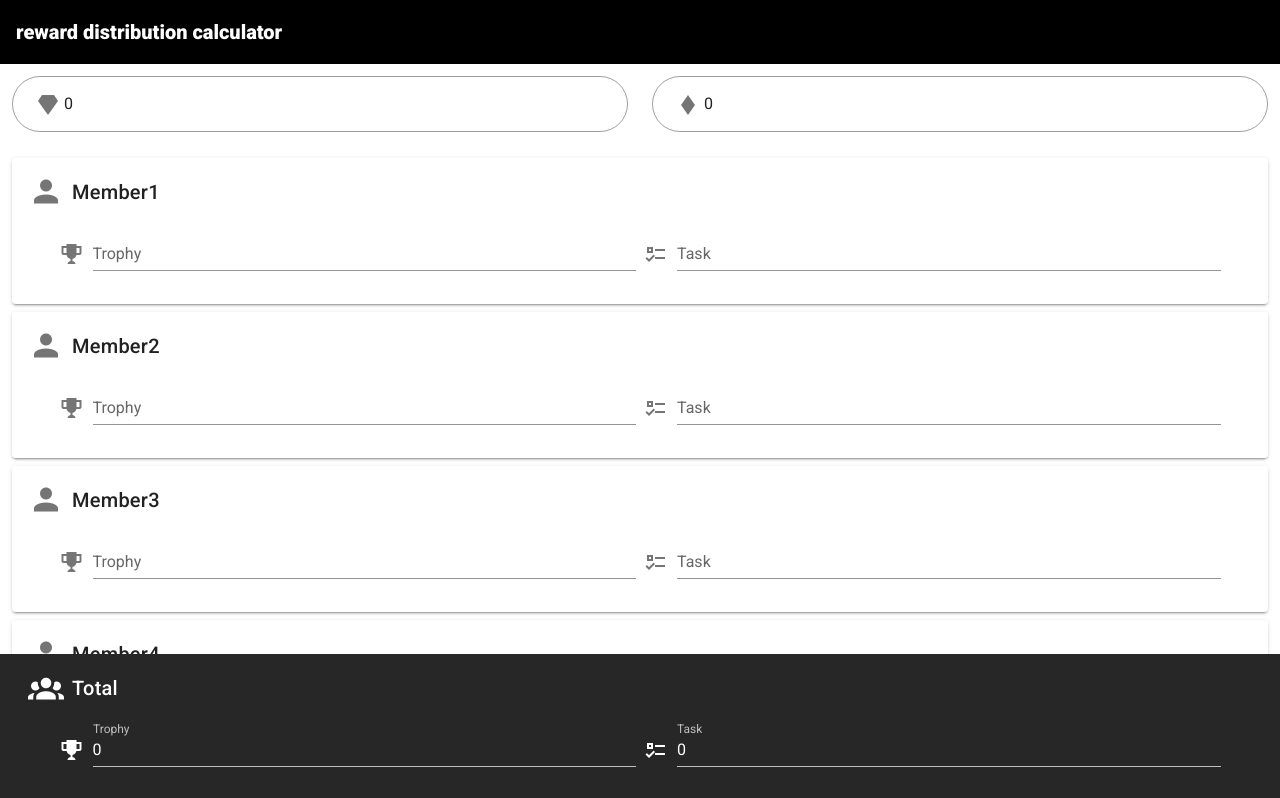
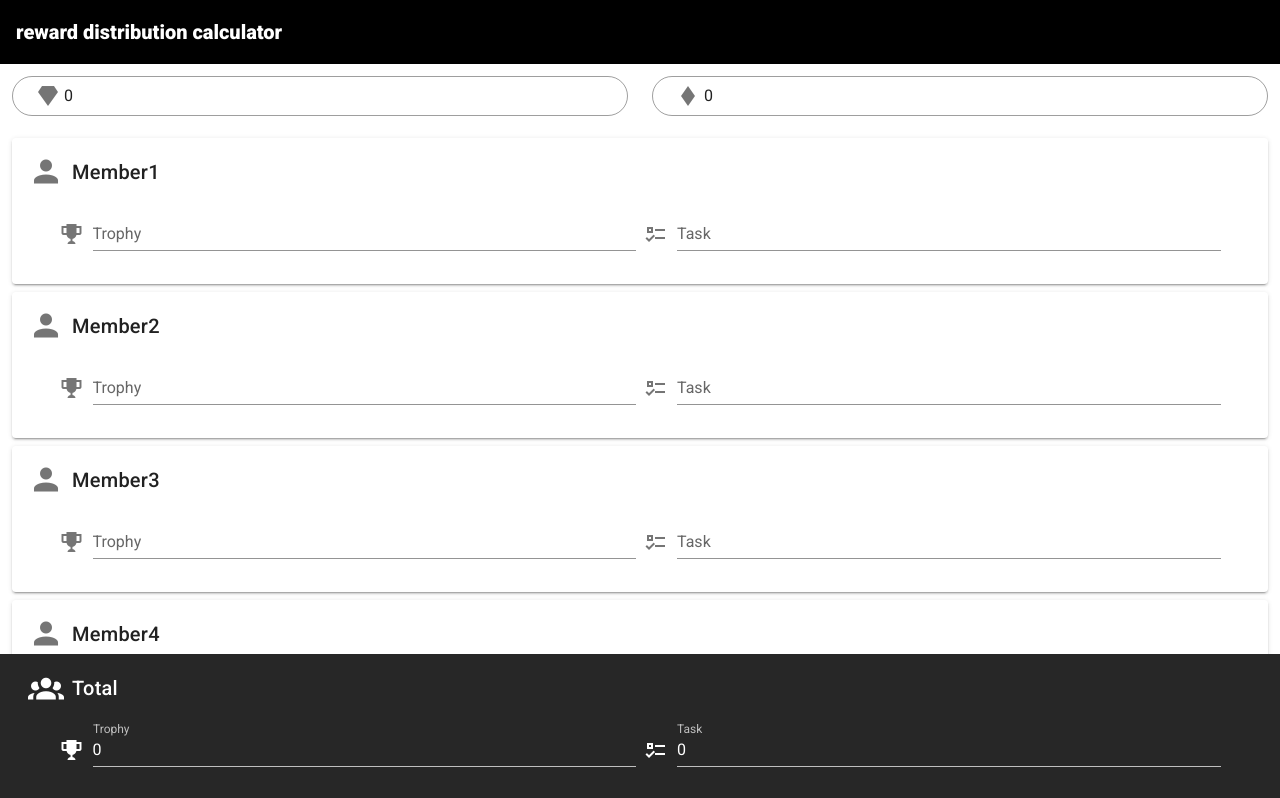
Before and after one commit to saw4405/reward-distribution-calculator, a Nuxt app: page / in a window 1280 px wide. Shown: the top 798 px of the page. Built offline with nearby package versions, Linux system fonts and the light colour scheme.

Commit message:
報酬入力欄のサイズ調整

```diff
--- a/pages/index.vue
+++ b/pages/index.vue
@@ -5,6 +5,7 @@
         <v-text-field
           outlined
           rounded
+          dense
           color="cyan"
           type="number"
           prepend-inner-icon="mdi-diamond"
@@ -17,6 +18,7 @@
         <v-text-field
           outlined
           rounded
+          dense
           color="purple"
           type="number"
           prepend-inner-icon="mdi-cards-diamond"
```
